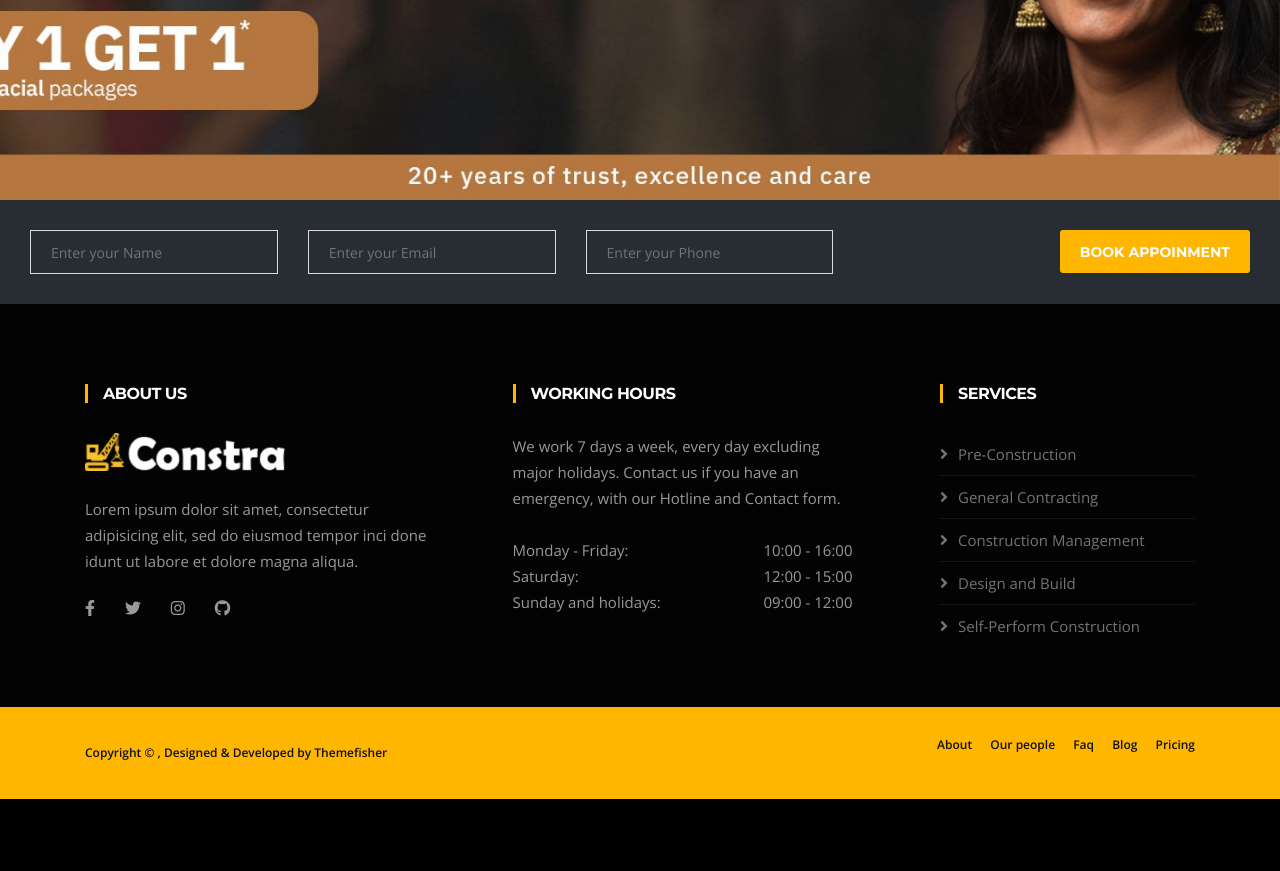
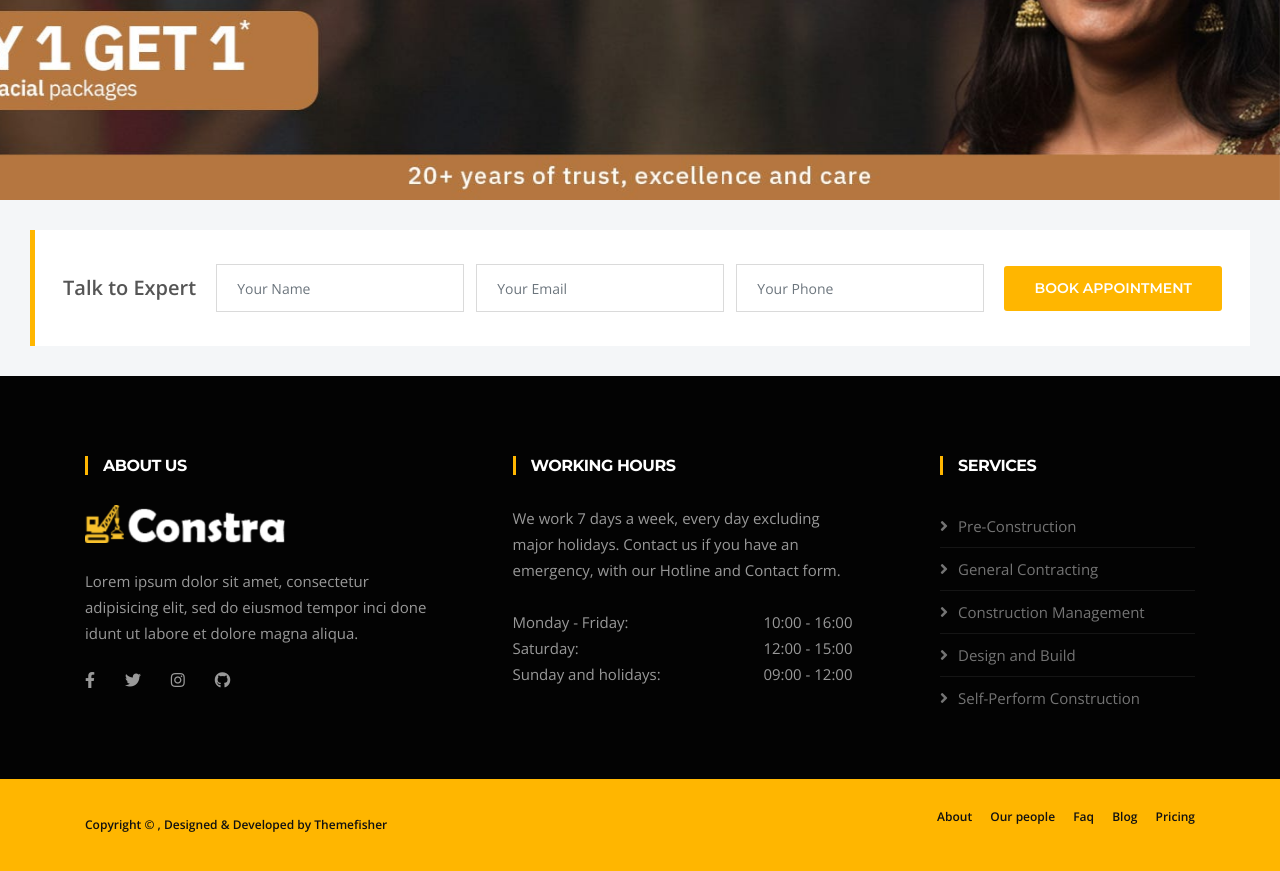
Before and after one commit to saiyedaashiya64-dev/DERMACO_WEB, a PHP site: page /MASTER_PAGES/index-2.html in a window 1280 px wide. Shown: the part 443-1314 px from the top of the page. Before the commit the page ends 1242 px from the top, so only its background shows below. Run offline with PHP 8.4, Linux system fonts and the light colour scheme.

Commit message:
issue resolved

```diff
--- a/ASSETS/css/style.css
+++ b/ASSETS/css/style.css
@@ -3368,11 +3368,120 @@ label {
 /*# sourceMappingURL=style.css.map */
 /* Prevent banner flicker before JS init */
 /* hide only before slick loads */
-.banner-carousel {
-  opacity: 0;
-}
-
-/* slick khud add karega */
-.banner-carousel.slick-initialized {
-  opacity: 1;
-}
+/* ===============================
+   DESKTOP CTA DESIGN
+================================ */
+/* ===============================
+   FINAL FULL-WIDTH CTA
+================================ */
+/* ===== CTA FULL WIDTH ===== */
+.call-to-action {
+  width: 100%;
+  background: #f4f6f8;
+}
+
+.cta-fluid {
+  width: 100%;
+  padding: 0;
+}
+
+.cta-row {
+  display: flex;
+  align-items: center;
+  gap: 20px;
+  background: #fff;
+  border-left: 5px solid #FFB600;
+   padding: 34px 28px;   /* ↑ height increase */
+  min-height: 110px;
+}
+
+/* title */
+.cta-title {
+  font-size: 20px;
+  font-weight: 600;
+  white-space: nowrap;
+}
+
+/* inputs */
+.cta-inputs {
+  display: flex;
+  gap: 12px;
+  flex: 1;
+}
+
+.cta-inputs .form-control {
+  height: 48px;
+  min-width: 180px;
+}
+
+/* button */
+.cta-button .btn {
+  padding: 12px 30px;
+  font-weight: 600;
+}
+
+/* ===== TABLET & MOBILE ===== */
+@media (max-width: 991px) {
+  .cta-inputs {
+    display: none; /* hide inputs */
+  }
+
+  .cta-row {
+    justify-content: space-between;
+  }
+}
+
+
+.cta-popup-overlay {
+  position: fixed;
+  inset: 0;
+  background: rgba(0,0,0,0.6);
+  display: none;
+  align-items: center;
+  justify-content: center;
+  z-index: 9999;
+}
+
+.cta-popup {
+  background: #fff;
+  padding: 25px;
+  width: 90%;
+  max-width: 400px;
+  border-radius: 8px;
+  position: relative;
+}
+
+.cta-popup h4 {
+  margin-bottom: 15px;
+  font-weight: 600;
+}
+
+.cta-close {
+  position: absolute;
+  top: 10px;
+  right: 15px;
+  font-size: 22px;
+  cursor: pointer;
+}
+/* ===============================
+   CTA TRUE FULL WIDTH FIX
+================================ */
+
+/* remove container-fluid padding */
+.cta-fluid {
+  padding-left: 0 !important;
+  padding-right: 0 !important;
+}
+
+/* remove bootstrap row gutter */
+.call-to-action .row {
+  --bs-gutter-x: 0;
+}
+
+/* full-width box */
+.action-style-box {
+  width: 100%;
+  max-width: none;     /* IMPORTANT */
+  margin: 0;
+  padding: 30px 24px;  /* controlled inner spacing */
+}
--- a/ASSETS/js/edited.js
+++ b/ASSETS/js/edited.js
@@ -26,3 +26,17 @@ function loadPage(page) {
 }
 
 loadPage("../PAGES/home.html");
+document.addEventListener("click", function (e) {
+
+  if (e.target.classList.contains("open-cta-popup")) {
+    document.querySelector(".cta-popup-overlay").style.display = "flex";
+  }
+
+  if (
+    e.target.classList.contains("cta-close") ||
+    e.target.classList.contains("cta-popup-overlay")
+  ) {
+    document.querySelector(".cta-popup-overlay").style.display = "none";
+  }
+
+});
--- a/PAGES/home.html
+++ b/PAGES/home.html
@@ -1,45 +1,44 @@
+<div class="banner-carousel banner-carousel-2 mb-0">
+  <div class="banner-carousel-item" style="background-image:url(../ASSETS/images/slider-main/bg1.jpg)"></div>
+  <div class="banner-carousel-item" style="background-image:url(../ASSETS/images/slider-main/bg2.jpg)"></div>
+  <div class="banner-carousel-item" style="background-image:url(../ASSETS/images/slider-main/bg3.jpg)"></div>
+  <div class="banner-carousel-item" style="background-image:url(../ASSETS/images/slider-main/bg2.jpg)"></div>
+</div>
+<section class="call-to-action no-padding">
+  <div class="cta-fluid">
+    <div class="cta-row">
 
-<div class="banner-carousel banner-carousel-2 mb-0">
-  <div class="banner-carousel-item" style="background-image:url(../ASSETS/images/slider-main/bg1.jpg)">
+      <!-- TALK TO EXPERT TEXT -->
+      <div class="cta-title">
+        Talk to Expert
+      </div>
 
+      <!-- INPUTS (DESKTOP ONLY) -->
+      <div class="cta-inputs">
+        <input type="text" class="form-control" placeholder="Your Name">
+        <input type="email" class="form-control" placeholder="Your Email">
+        <input type="text" class="form-control" placeholder="Your Phone">
+      </div>
+
+      <!-- BUTTON -->
+      <div class="cta-button">
+        <a class="btn btn-primary open-cta-popup">
+          Book Appointment
+        </a>
+      </div>
+
+    </div>
   </div>
+</section>
 
-  <div class="banner-carousel-item" style="background-image:url(../ASSETS/images/slider-main/bg2.jpg)">
-
-  </div>
-   <div class="banner-carousel-item" style="background-image:url(../ASSETS/images/slider-main/bg3.jpg)">
-
-  </div>
-
-  <div class="banner-carousel-item" style="background-image:url(../ASSETS/images/slider-main/bg2.jpg)">
-
+<!-- POPUP -->
+<div class="cta-popup-overlay">
+  <div class="cta-popup">
+    <span class="cta-close">&times;</span>
+    <h4>Talk to Expert</h4>
+    <input type="text" class="form-control mb-3" placeholder="Your Name">
+    <input type="email" class="form-control mb-3" placeholder="Your Email">
+    <input type="text" class="form-control mb-3" placeholder="Your Phone">
+    <button class="btn btn-primary btn-block">Submit</button>
   </div>
 </div>
-
-<section class="call-to-action no-padding"
-  <div class="container">
-    <div class="action-style-box">
-        <div class="row">
-          <div class="col-md-8  text-md-left">
-
-              <div class="row">
-              <div class="col-md-4">
-                <input type="text" class="form-control" placeholder="Enter your Name">
-              </div>
-              <div class="col-md-4">
-                <input type="text" class="form-control" placeholder="Enter your Email">
-              </div>
-              <div class="col-md-4">
-                <input type="text" class="form-control" placeholder="Enter your Phone">
-              </div>
-               </div>
-          </div><!-- Col end -->
-          <div class="col-md-4 text-center text-md-right mt-3 mt-md-0">
-              <div class="call-to-action-btn">
-                <a class="btn btn-primary" href="#"> Book Appoinment</a>
-              </div>
-          </div><!-- col end -->
-        </div><!-- row end -->
-    </div><!-- Action style box -->
-  </div><!-- Container end -->
-</section><!-- Action end -->
```
